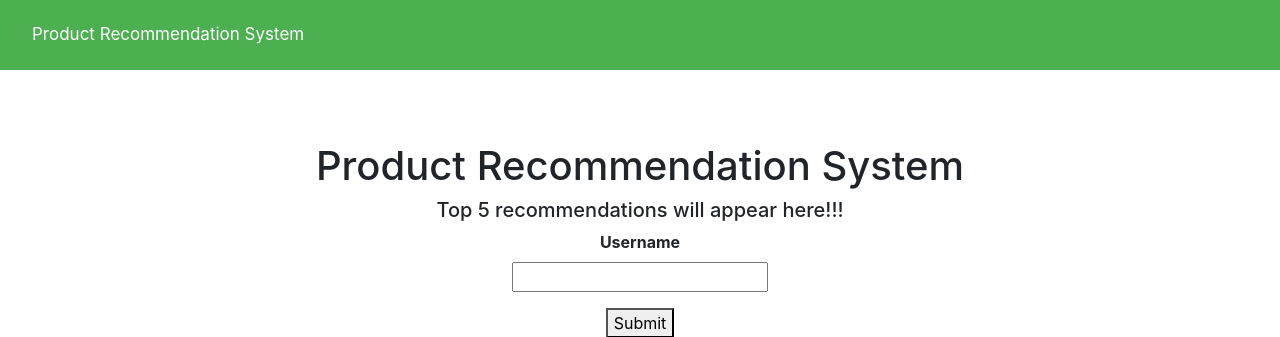
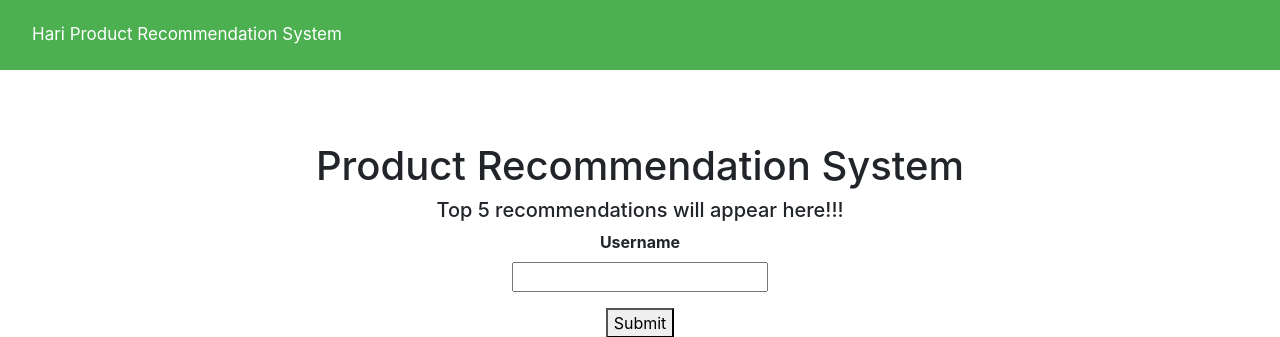
Before and after one commit to hariharPai/Hari-SBPA, a Flask app: page / in a window 1280 px wide. Shown: the top 337 px of the page. Run offline with Flask 2, Linux system fonts and the light colour scheme; parts of the project's set-up code (start-up, migrations or seed data) failed here and were passed over; some libraries are stand-ins or nearby versions.

Commit message:
Update index.html

```diff
--- a/templates/index.html
+++ b/templates/index.html
@@ -9,7 +9,7 @@
     crossorigin="anonymous">
 <link rel="stylesheet" href="https://stackpath.bootstrapcdn.com/font-awesome/4.7.0/css/font-awesome.min.css">
     <script src="main.js"></script>
-	<title>Recommend-o-master</title>
+	<title>Hari's Recomandation System</title>
 <style>
     .dataframe {
       font-family: Arial, Helvetica, sans-serif;
@@ -49,7 +49,7 @@
 </head>
 <body>
 	<nav class="navbar" >
-  <a class="navbar-brand" href="/">Product Recommendation System</a>
+		 <a class="navbar-brand" href="/">Hari Product Recommendation System</a>
   <button class="navbar-toggler" type="button" data-toggle="collapse" data-target="#navbarsExampleDefault" aria-controls="navbarsExampleDefault" aria-expanded="false" aria-label="Toggle navigation">
     <span class="navbar-toggler-icon"></span>
   </button>
```
